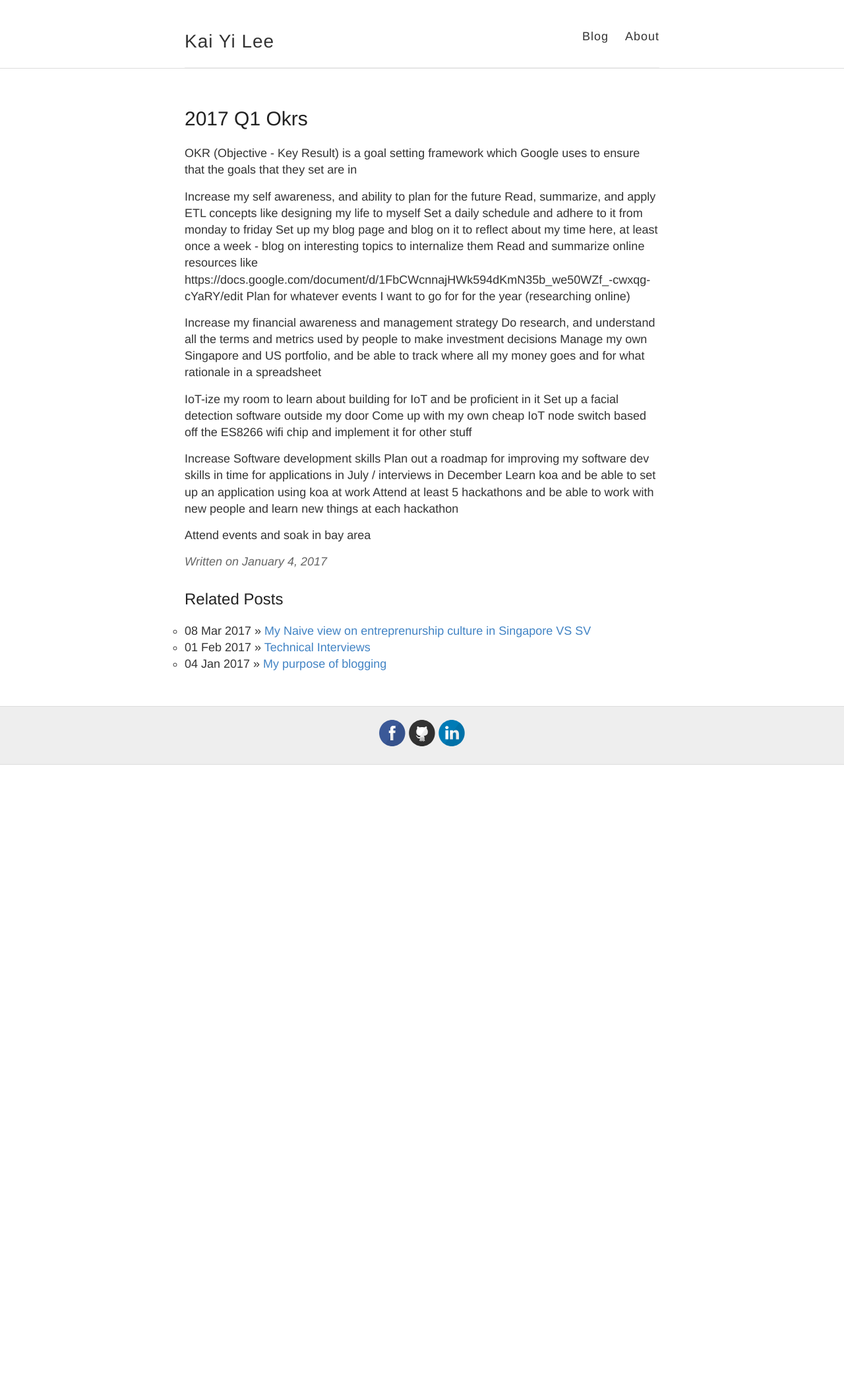
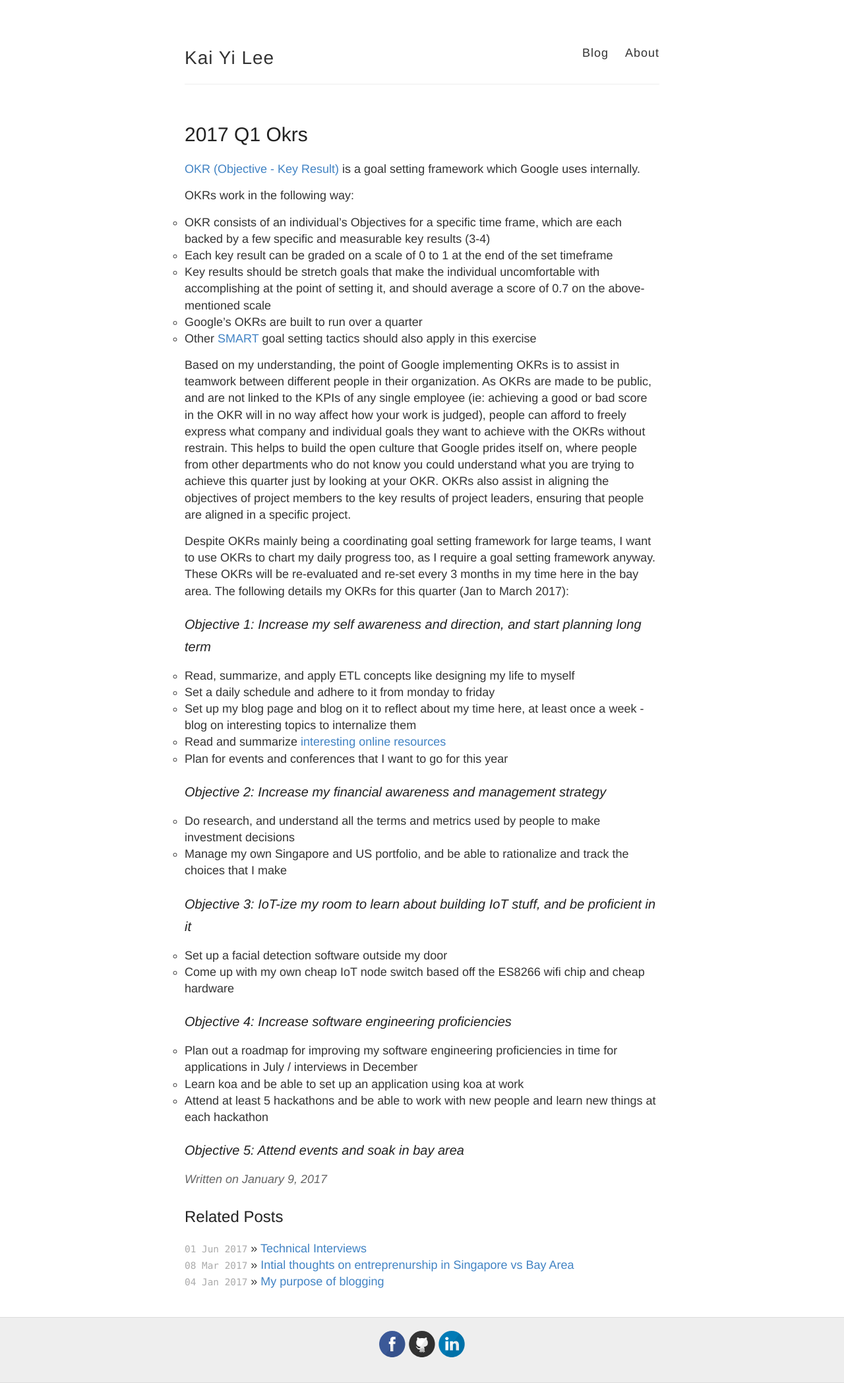
Before and after one commit to kaiyisg/pers-blog, a Jekyll site: the page built from _posts/2017-01-10-2017-Q1-okrs.markdown, in a window 1280 px wide. Shown: the whole page at 66% size. Built offline with Jekyll 4.4.1, drawn with Linux system fonts in a browser that asks for light colours; before the commit the page ends 1159 px from its top, so only the background shows below that.

Commit message:
Fix footer style

```diff
--- a/_posts/2016-11-27-my-burnout-sem.markdown
+++ b/_posts/2016-11-27-my-burnout-sem.markdown
@@ -1,6 +1,6 @@
 ---
 layout: post
-title:  "My Burnout Sem"
+title:  "My burnout sem"
 date:   2016-11-27 16:41:12 +0800
 categories: "Personal"
 ---
--- a/_posts/2017-01-10-2017-Q1-okrs.markdown
+++ b/_posts/2017-01-10-2017-Q1-okrs.markdown
@@ -1,30 +1,41 @@
 ---
 layout: post
 title:  "2017 Q1 Okrs"
-date:   2017-01-05 00:00:00 +0800
+date:   2017-01-10 00:00:00 +0800
 categories: "Personal"
 ---
 
-OKR (Objective - Key Result) is a goal setting framework which Google uses to ensure that the goals that they set are in
+[OKR (Objective - Key Result)](https://rework.withgoogle.com/guides/set-goals-with-okrs/steps/introduction/) is a goal setting framework which Google uses internally.
 
-Increase my self awareness, and ability to plan for the future
-Read, summarize, and apply ETL concepts like designing my life to myself
-Set a daily schedule and adhere to it from monday to friday
-Set up my blog page and blog on it to reflect about my time here, at least once a week - blog on interesting topics to internalize them
-Read and summarize online resources like https://docs.google.com/document/d/1FbCWcnnajHWk594dKmN35b_we50WZf_-cwxqg-cYaRY/edit
-Plan for whatever events I want to go for for the year (researching online)
+OKRs work in the following way:
++ OKR consists of an individual's Objectives for a specific time frame, which are each backed by a few specific and measurable key results (3-4)
++ Each key result can be graded on a scale of 0 to 1 at the end of the set timeframe
++ Key results should be stretch goals that make the individual uncomfortable with accomplishing at the point of setting it, and should average a score of 0.7 on the above-mentioned scale
++ Google's OKRs are built to run over a quarter
++ Other [SMART](http://www.yourcoach.be/en/coaching-tools/smart-goal-setting.php) goal setting tactics should also apply in this exercise
 
-Increase my financial awareness and management strategy
-Do research, and understand all the terms and metrics used by people to make investment decisions
-Manage my own Singapore and US portfolio, and be able to track where all my money goes and for what rationale in a spreadsheet
+Based on my understanding, the point of Google implementing OKRs is to assist in teamwork between different people in their organization. As OKRs are made to be public, and are not linked to the KPIs of any single employee (ie: achieving a good or bad score in the OKR will in no way affect how your work is judged), people can afford to freely express what company and individual goals they want to achieve with the OKRs without restrain. This helps to build the open culture that Google prides itself on, where people from other departments who do not know you could understand what you are trying to achieve this quarter just by looking at your OKR. OKRs also assist in aligning the objectives of project members to the key results of project leaders, ensuring that people are aligned in a specific project.
 
-IoT-ize my room to learn about building for IoT and be proficient in it
-Set up a facial detection software outside my door
-Come up with my own cheap IoT node switch based off the ES8266 wifi chip and implement it for other stuff
+Despite OKRs mainly being a coordinating goal setting framework for large teams, I want to use OKRs to chart my daily progress too, as I require a goal setting framework anyway. These OKRs will be re-evaluated and re-set every 3 months in my time here in the bay area. The following details my OKRs for this quarter (Jan to March 2017):
 
-Increase Software development skills
-Plan out a roadmap for improving my software dev skills in time for applications in July / interviews in December
-Learn koa and be able to set up an application using koa at work
-Attend at least 5 hackathons and be able to work with new people and learn new things at each hackathon
+### *Objective 1: Increase my self awareness and direction, and start planning long term*
++ Read, summarize, and apply ETL concepts like designing my life to myself
++ Set a daily schedule and adhere to it from monday to friday
++ Set up my blog page and blog on it to reflect about my time here, at least once a week - blog on interesting topics to internalize them
++ Read and summarize [interesting online resources](https://docs.google.com/document/d/1FbCWcnnajHWk594dKmN35b_we50WZf_-cwxqg-cYaRY/edit)
++ Plan for events and conferences that I want to go for this year
 
-Attend events and soak in bay area
+### *Objective 2: Increase my financial awareness and management strategy*
++ Do research, and understand all the terms and metrics used by people to make investment decisions
++ Manage my own Singapore and US portfolio, and be able to rationalize and track the choices that I make
+
+### *Objective 3: IoT-ize my room to learn about building IoT stuff, and be proficient in it*
++ Set up a facial detection software outside my door
++ Come up with my own cheap IoT node switch based off the ES8266 wifi chip and cheap hardware
+
+### *Objective 4: Increase software engineering proficiencies*
++ Plan out a roadmap for improving my software engineering proficiencies in time for applications in July / interviews in December
++ Learn koa and be able to set up an application using koa at work
++ Attend at least 5 hackathons and be able to work with new people and learn new things at each hackathon
+
+### *Objective 5: Attend events and soak in bay area*
--- a/_posts/2017-3-8-my-naive-view-on-entrepreneurship-culture-in-singapore-vs-sv.markdown
+++ b/_posts/2017-03-08-initial-thoughts-on-entrepreneurship-in-singapore-vs-bay-area.markdown
@@ -1,6 +1,6 @@
 ---
 layout: post
-title:  "My Naive view on entreprenurship culture in Singapore VS SV"
+title:  "Intial thoughts on entreprenurship in Singapore vs Bay Area"
 date:   2017-03-08 22:44:00 +0800
 categories: "Tech"
 ---
--- a/style.scss
+++ b/style.scss
@@ -15,12 +15,16 @@
 
 html {
   font-size: 100%;
+  position: relative;
+  min-height: 100%;
 }
 
 body {
 	background: $white;
   font: 18px/1.4 $helvetica;
   color: $darkGray;
+  margin: 0 0 100px; /* bottom = footer height */
+  padding: 25px;
 }
 
 .container {
@@ -151,7 +155,7 @@ img {
 
 .wrapper-masthead {
   margin-bottom: 50px;
-  border-bottom: 1px solid #ddd;
+  // border-bottom: 1px solid #ddd;
 }
 
 .masthead {
@@ -251,8 +255,18 @@ nav {
   border-bottom: none;
 }
 
-.posts > ul {
+.posts ul {
   list-style-type: none;
+}
+
+.posts li {
+  list-style-type: none;
+}
+
+.posts span {
+  color: #aaa;
+  font-family: Monaco, "Courier New", monospace;
+  font-size: 80%;
 }
 
 .post {
@@ -280,6 +294,12 @@ nav {
   border-top: 1px solid #ddd;
   border-bottom: 1px solid #ddd;
   background-color: $lightGray;
+  position: absolute;
+  left: 0;
+  bottom: 0;
+  height: 100px;
+  width: 100%;
+  overflow:hidden;
 }
 
 footer {
```
Also changed, not shown: about.md (+3 -0 lines), _posts/2017-06-01-technical-interviews.mdown (renamed from _posts/2017-02-01-technical-interviews.mdown).
